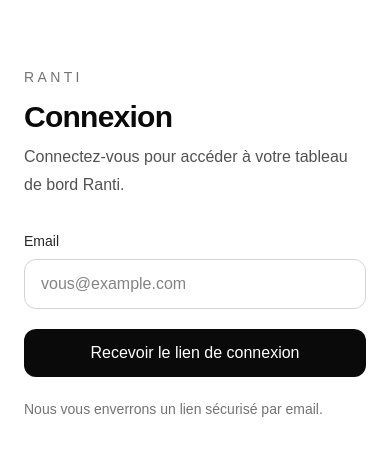
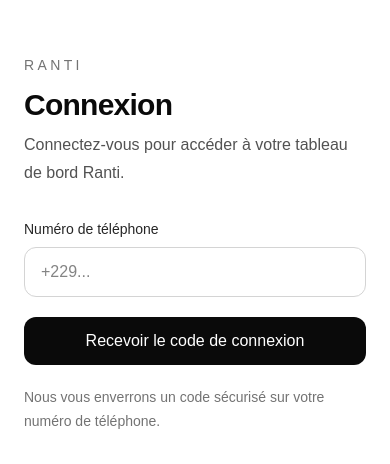
Before and after one commit to mrkpatinde/ranti, a Next.js app in the folder apps/web/: page /login in a window 390 px wide. Shown: the part 178-642 px from the top of the page. Built offline with nearby package versions, Linux system fonts and the light colour scheme; no server answers.

Commit message:
fix(auth): use phone number on login screen

```diff
--- a/apps/web/src/app/(auth)/login/page.tsx
+++ b/apps/web/src/app/(auth)/login/page.tsx
@@ -1,5 +1,5 @@
 import { redirect } from "next/navigation"
-import { AUTH_PATHS, signInWithEmailOtp } from "@/lib/auth"
+import { AUTH_PATHS, signInWithPhoneOtp } from "@/lib/auth"
 
 type LoginPageProps = {
   searchParams?: Promise<{
@@ -8,10 +8,10 @@
   }>
 }
 
-async function requestLoginLink(formData: FormData) {
+async function requestLoginCode(formData: FormData) {
   "use server"
 
-  const result = await signInWithEmailOtp(formData)
+  const result = await signInWithPhoneOtp(formData)
 
   if (!result.ok) {
     redirect(`${AUTH_PATHS.signIn}?error=${encodeURIComponent(result.message)}`)
@@ -22,7 +22,7 @@
 
 export default async function LoginPage({ searchParams }: LoginPageProps) {
   const params = await searchParams
-  const hasSentLoginLink = params?.sent === "1"
+  const hasSentLoginCode = params?.sent === "1"
   const errorMessage = params?.error
 
   return (
@@ -42,21 +42,22 @@
           </div>
         </div>
 
-        <form action={requestLoginLink} className="space-y-5">
+        <form action={requestLoginCode} className="space-y-5">
           <div className="space-y-2">
             <label
-              htmlFor="email"
+              htmlFor="phone"
               className="block text-sm font-medium text-neutral-800 dark:text-neutral-100"
             >
-              Email
+              Numéro de téléphone
             </label>
             <input
-              id="email"
-              name="email"
-              type="email"
+              id="phone"
+              name="phone"
+              type="tel"
               required
-              autoComplete="email"
-              placeholder="vous@example.com"
+              autoComplete="tel"
+              inputMode="tel"
+              placeholder="+229..."
               className="w-full rounded-xl border border-neutral-300 bg-white px-4 py-3 text-base text-neutral-950 outline-none transition focus:border-neutral-950 dark:border-neutral-700 dark:bg-neutral-950 dark:text-neutral-50 dark:focus:border-neutral-50"
             />
           </div>
@@ -67,9 +68,9 @@
             </p>
           ) : null}
 
-          {hasSentLoginLink ? (
+          {hasSentLoginCode ? (
             <p className="rounded-xl border border-emerald-200 bg-emerald-50 px-4 py-3 text-sm text-emerald-800 dark:border-emerald-900 dark:bg-emerald-950 dark:text-emerald-200">
-              Lien envoyé. Vérifiez votre boîte mail.
+              Code envoyé. Vérifiez votre téléphone.
             </p>
           ) : null}
 
@@ -77,11 +78,11 @@
             type="submit"
             className="w-full rounded-xl bg-neutral-950 px-4 py-3 text-base font-medium text-white transition hover:bg-neutral-800 dark:bg-neutral-50 dark:text-neutral-950 dark:hover:bg-neutral-200"
           >
-            Recevoir le lien de connexion
+            Recevoir le code de connexion
           </button>
 
           <p className="text-sm leading-6 text-neutral-500 dark:text-neutral-400">
-            Nous vous enverrons un lien sécurisé par email.
+            Nous vous enverrons un code sécurisé sur votre numéro de téléphone.
           </p>
         </form>
       </section>
```
